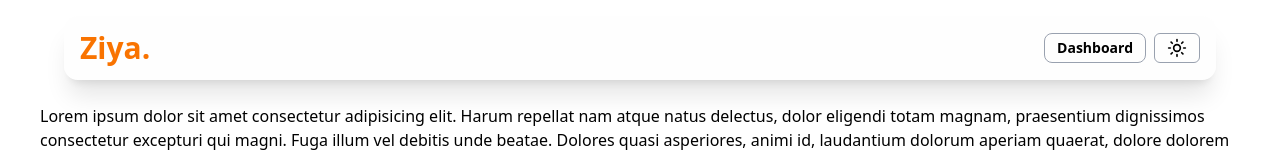
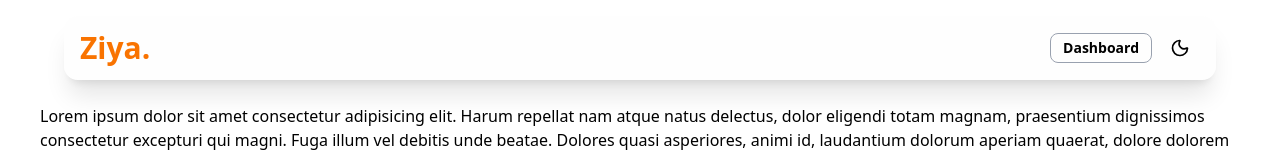
Before and after one commit to ashishxjhaa/ziya, a Next.js app: page / in a window 1280 px wide. Shown: the top 156 px of the page. Built offline with nearby package versions, Linux system fonts and the light colour scheme.

Commit message:
Adding Animation on Theme Change

```diff
--- a/src/app/page.tsx
+++ b/src/app/page.tsx
@@ -4,7 +4,7 @@ import { Navbar } from "@/components/Navbar";
 
 export default function Home() {
   return (
-    <div className="bg-white dark:bg-black text-black dark:text-white">
+    <div className="text-black dark:text-white">
       <Navbar />
       <Hero />
     </div>
--- a/src/components/ThemeButton.tsx
+++ b/src/components/ThemeButton.tsx
@@ -2,18 +2,54 @@
 
 import { useTheme } from "next-themes";
 import { Moon, Sun } from "lucide-react"
+import { motion, AnimatePresence } from "framer-motion";
+import { useState } from "react";
+import { createPortal } from "react-dom";
 
 
 export function ThemeButton() {
     const { theme, setTheme } = useTheme();
+    const [animating, setAnimating] = useState(false);
+
+    const toggleTheme = () => {
+        if (animating) return;
+        setAnimating(true);
+
+        const audio = new Audio("/lightdarkmode.mp3");
+        audio.volume = 0.3;
+        audio.play();
+
+        setTimeout(() => {
+            setTheme(theme === "dark" ? "light" : "dark");
+            setAnimating(false);
+        }, 500);
+    };
+
 
     return (
-        <div onClick={() => setTheme(theme === "dark" ? "light" : "dark")} className="flex items-center gap-2 w-fit h-fit px-3 py-1 cursor-pointer rounded-sm border border-gray-400">
+        <>
+        <button onClick={toggleTheme} className="px-2.5 py-2 cursor-pointer rounded-md dark:hover:bg-[#1E1D27] hover:bg-[#F2F2F2] relative z-10" aria-label={`Switch to ${theme === "dark" ? "light" : "dark"} theme`}>
             {theme === "light" ? (
-                <Sun className="h-5 w-5 scale-100 rotate-0 transition-all dark:scale-0 dark:-rotate-90" />
+                <Moon className="h-5 w-5 scale-100 rotate-0 transition-all dark:scale-0 dark:rotate-90" />
             ) : (
-                <Moon className="h-5 w-5 scale-0 rotate-90 transition-all dark:scale-100 dark:rotate-0" />
+                <Sun className="h-5 w-5 scale-0 rotate-90 transition-all dark:scale-100 dark:-rotate-0" />
             )}
-        </div>
+        </button>
+        {typeof window !== "undefined" &&
+            createPortal(
+                <AnimatePresence>
+                    {animating && (
+                        <motion.div
+                            initial={{ y: "-100%", opacity: 1 }}
+                            animate={{ y: "0%", opacity: 1 }}
+                            exit={{ y: "100%", opacity: 0 }}
+                            transition={{ duration: 0.5, ease: "easeInOut" }}
+                            className="fixed inset-0 z-50 bg-black dark:bg-white"
+                        />
+                    )}
+                </AnimatePresence>,
+                document.body
+            )}
+        </>
     );
 }
```
